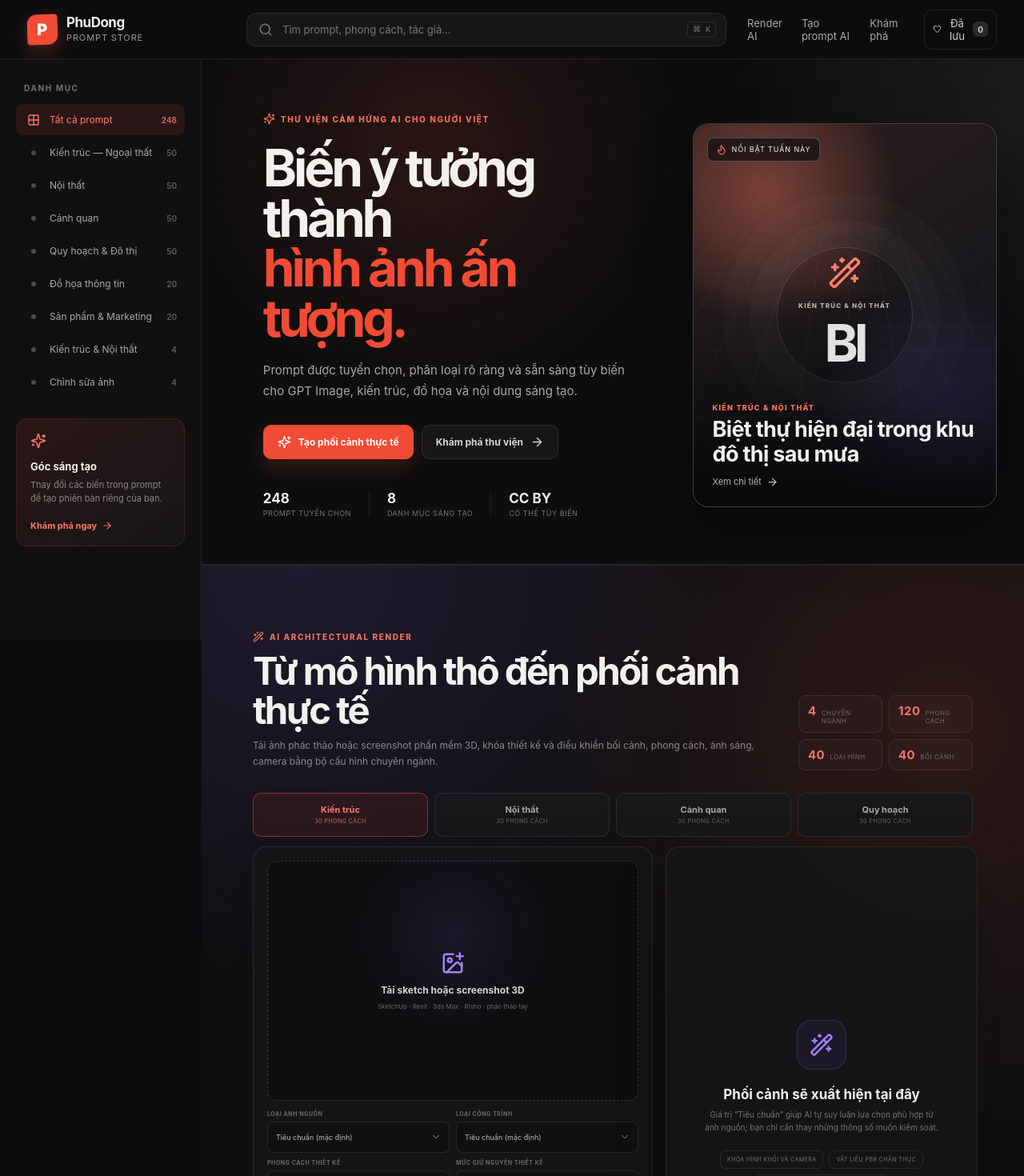
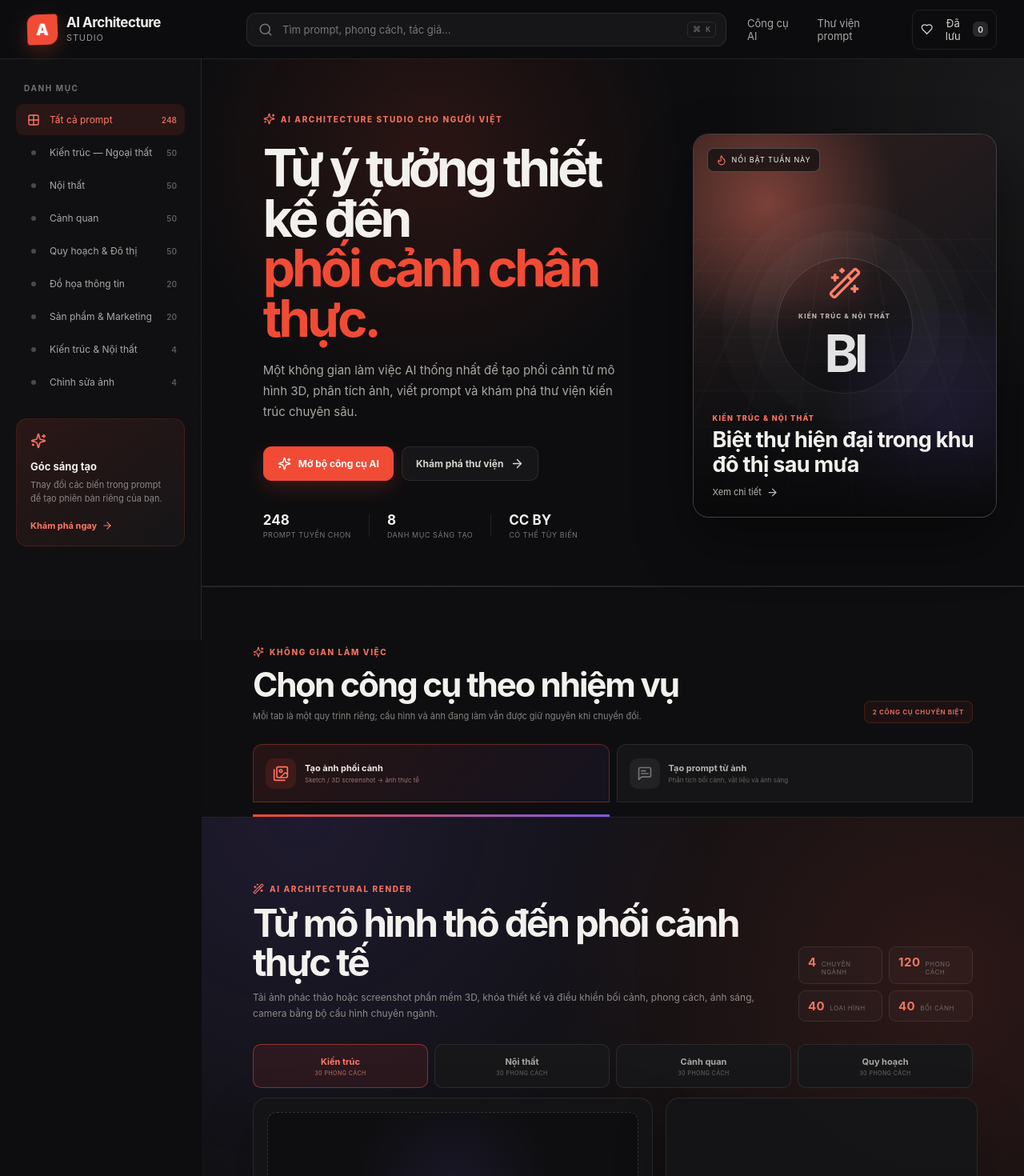
Before and after one commit to minhphu1509-cpu/phudong-prompt-store, a React (Vite) app: page / in a window 1280 px wide. Shown: the top 1470 px of the page at 80% size. Built offline with nearby package versions, Linux system fonts and the light colour scheme.

Commit message:
Rename site and organize AI tools into tabs

```diff
--- a/index.html
+++ b/index.html
@@ -4,8 +4,8 @@
     <meta charset="UTF-8" />
     <meta name="viewport" content="width=device-width, initial-scale=1.0" />
     <meta name="theme-color" content="#0d0d0f" />
-    <meta name="description" content="PhuDong Prompt Store - thư viện prompt AI tuyển chọn cho kiến trúc, đồ họa và sáng tạo hình ảnh." />
-    <title>PhuDong Prompt Store</title>
+    <meta name="description" content="AI Architecture Studio - công cụ tạo phối cảnh, phân tích ảnh và thư viện prompt AI chuyên sâu cho kiến trúc." />
+    <title>AI Architecture Studio</title>
   </head>
   <body>
     <div id="root"></div>
--- a/package.json
+++ b/package.json
@@ -2,7 +2,7 @@
   "name": "phudong-prompt-store",
   "private": true,
   "version": "1.0.0",
-  "description": "PhuDong Prompt Store - thu vien prompt AI truc quan cho cong dong sang tao Viet Nam",
+  "description": "AI Architecture Studio - cong cu tao phoi canh va thu vien prompt AI cho kien truc",
   "type": "module",
   "scripts": {
     "dev": "vite",
--- a/src/App.tsx
+++ b/src/App.tsx
@@ -1,7 +1,7 @@
 import { useEffect, useMemo, useRef, useState } from 'react'
 import {
   ArrowRight, Bookmark, Check, ChevronDown, Copy, ExternalLink, Flame, Github,
-  Grid2X2, Heart, Menu, Search, SlidersHorizontal, Sparkles, WandSparkles, X,
+  Grid2X2, Heart, Images, Menu, MessageSquareText, Search, SlidersHorizontal, Sparkles, WandSparkles, X,
 } from 'lucide-react'
 import rawPrompts from './data/prompts.json'
 import ImageAnalyzer from './ImageAnalyzer'
@@ -30,7 +30,7 @@ const applyArguments = (prompt: string, values: Record<string, string>) => promp
 )
 
 function BrandMark() {
-  return <span className="brand-mark" aria-hidden="true"><span>P</span></span>
+  return <span className="brand-mark" aria-hidden="true"><span>A</span></span>
 }
 
 function VisualPlaceholder({ item, large = false }: { item: PromptItem; large?: boolean }) {
@@ -57,9 +57,9 @@ function Header({ query, setQuery, favoriteCount, showFavorites, setShowFavorite
   return (
     <header className="site-header">
       <button className="icon-button mobile-menu" onClick={onMenu} aria-label="Mở bộ lọc"><Menu size={20} /></button>
-      <a className="brand" href="#top" aria-label="PhuDong Prompt Store - Trang chủ">
+      <a className="brand" href="#top" aria-label="AI Architecture Studio - Trang chủ">
         <BrandMark />
-        <span><strong>PhuDong</strong><small>Prompt Store</small></span>
+        <span><strong>AI Architecture</strong><small>Studio</small></span>
       </a>
       <label className="header-search">
         <Search size={18} />
@@ -72,9 +72,8 @@ function Header({ query, setQuery, favoriteCount, showFavorites, setShowFavorite
         <kbd>⌘ K</kbd>
       </label>
       <nav className="header-actions" aria-label="Điều hướng chính">
-        <a href="#render-studio">Render AI</a>
-        <a href="#analyzer">Tạo prompt AI</a>
-        <a href="#gallery">Khám phá</a>
+        <a href="#tools">Công cụ AI</a>
+        <a href="#gallery">Thư viện prompt</a>
         <button className={`favorites-button ${showFavorites ? 'active' : ''}`} onClick={() => setShowFavorites(!showFavorites)}>
           <Heart size={17} fill={showFavorites ? 'currentColor' : 'none'} />
           <span>Đã lưu</span><b>{favoriteCount}</b>
@@ -124,11 +123,11 @@ function Hero({ featured, onOpen }: { featured: PromptItem; onOpen: (prompt: Pro
   return (
     <section className="hero" id="top">
       <div className="hero-copy">
-        <div className="eyebrow"><Sparkles size={15} /> Thư viện cảm hứng AI cho người Việt</div>
-        <h1>Biến ý tưởng thành<br /><em>hình ảnh ấn tượng.</em></h1>
-        <p>Prompt được tuyển chọn, phân loại rõ ràng và sẵn sàng tùy biến cho GPT Image, kiến trúc, đồ họa và nội dung sáng tạo.</p>
+        <div className="eyebrow"><Sparkles size={15} /> AI Architecture Studio cho người Việt</div>
+        <h1>Từ ý tưởng thiết kế đến<br /><em>phối cảnh chân thực.</em></h1>
+        <p>Một không gian làm việc AI thống nhất để tạo phối cảnh từ mô hình 3D, phân tích ảnh, viết prompt và khám phá thư viện kiến trúc chuyên sâu.</p>
         <div className="hero-actions">
-          <a className="primary-button" href="#render-studio"><Sparkles size={17} /> Tạo phối cảnh thực tế</a>
+          <a className="primary-button" href="#tools"><Sparkles size={17} /> Mở bộ công cụ AI</a>
           <a className="secondary-button" href="#gallery">Khám phá thư viện <ArrowRight size={17} /></a>
         </div>
         <div className="hero-stats">
@@ -146,6 +145,29 @@ function Hero({ featured, onOpen }: { featured: PromptItem; onOpen: (prompt: Pro
           <small>{featured.category}</small><strong>{featured.title}</strong><span>Xem chi tiết <ArrowRight size={15} /></span>
         </span>
       </button>
+    </section>
+  )
+}
+
+type ToolTab = 'render' | 'prompt'
+
+function ToolWorkspace({ active, setActive, onCopy }: { active: ToolTab; setActive: (tab: ToolTab) => void; onCopy: (text: string) => void }) {
+  return (
+    <section className="tools-hub" id="tools">
+      <div className="tools-hub-heading">
+        <div><span className="section-kicker"><Sparkles size={14} /> Không gian làm việc</span><h2>Chọn công cụ theo nhiệm vụ</h2><p>Mỗi tab là một quy trình riêng; cấu hình và ảnh đang làm vẫn được giữ nguyên khi chuyển đổi.</p></div>
+        <span className="tools-hub-badge">2 công cụ chuyên biệt</span>
+      </div>
+      <div className="tool-tabs" role="tablist" aria-label="Nhóm công cụ AI">
+        <button role="tab" aria-selected={active === 'render'} aria-controls="render-tool-panel" className={active === 'render' ? 'active' : ''} onClick={() => setActive('render')}>
+          <span><Images size={20} /></span><strong>Tạo ảnh phối cảnh</strong><small>Sketch / 3D screenshot → ảnh thực tế</small>
+        </button>
+        <button role="tab" aria-selected={active === 'prompt'} aria-controls="prompt-tool-panel" className={active === 'prompt' ? 'active' : ''} onClick={() => setActive('prompt')}>
+          <span><MessageSquareText size={20} /></span><strong>Tạo prompt từ ảnh</strong><small>Phân tích bối cảnh, vật liệu và ánh sáng</small>
+        </button>
+      </div>
+      <div id="render-tool-panel" role="tabpanel" className={`tool-pane ${active === 'render' ? 'active' : ''}`} aria-hidden={active !== 'render'}><RenderStudio onCopy={onCopy} /></div>
+      <div id="prompt-tool-panel" role="tabpanel" className={`tool-pane ${active === 'prompt' ? 'active' : ''}`} aria-hidden={active !== 'prompt'}><ImageAnalyzer onCopy={onCopy} /></div>
     </section>
   )
 }
@@ -265,6 +287,7 @@ function App() {
   const [visibleCount, setVisibleCount] = useState(PAGE_SIZE)
   const [sidebarOpen, setSidebarOpen] = useState(false)
   const [showFavorites, setShowFavorites] = useState(false)
+  const [activeTool, setActiveTool] = useState<ToolTab>('render')
   const [toast, setToast] = useState('')
   const [favorites, setFavorites] = useState<Set<string>>(() => {
     try { return new Set(JSON.parse(localStorage.getItem('phudong-favorites') ?? '[]')) }
@@ -325,8 +348,7 @@ function App() {
       <Sidebar categories={categories} selectedCategory={selectedCategory} setSelectedCategory={setSelectedCategory} open={sidebarOpen} onClose={() => setSidebarOpen(false)} />
       <main className="main-content">
         <Hero featured={featured} onOpen={setSelected} />
-        <RenderStudio onCopy={copyPrompt} />
-        <ImageAnalyzer onCopy={copyPrompt} />
+        <ToolWorkspace active={activeTool} setActive={setActiveTool} onCopy={copyPrompt} />
         <section className="gallery-section" id="gallery">
           <div className="gallery-heading">
             <div>
@@ -356,7 +378,7 @@ function App() {
         </section>
 
         <section className="about-banner" id="about">
-          <div><span className="section-kicker">PhuDong Creative Lab</span><h2>Một prompt tốt là điểm khởi đầu, không phải giới hạn.</h2>
+          <div><span className="section-kicker">AI Architecture Studio</span><h2>Một prompt tốt là điểm khởi đầu, không phải giới hạn.</h2>
             <p>Tìm cảm hứng, thay biến nhanh và lưu lại bộ công thức hình ảnh phù hợp với quy trình sáng tạo của bạn.</p>
           </div>
           <a href="#gallery" className="primary-button">Bắt đầu khám phá <ArrowRight size={17} /></a>
@@ -364,9 +386,9 @@ function App() {
       </main>
 
       <footer>
-        <div className="footer-brand"><BrandMark /><span><strong>PhuDong Prompt Store</strong><small>Made for Vietnamese creators.</small></span></div>
+        <div className="footer-brand"><BrandMark /><span><strong>AI Architecture Studio</strong><small>Made for Vietnamese creators.</small></span></div>
         <p>Nội dung được chuyển thể từ{' '}<a href="https://github.com/YouMind-OpenLab/awesome-gpt-image-2" target="_blank" rel="noreferrer">YouMind OpenLab <Github size={13} /></a>{' '}theo giấy phép <a href="https://creativecommons.org/licenses/by/4.0/" target="_blank" rel="noreferrer">CC BY 4.0</a>.</p>
-        <span>© 2026 PhuDong AI Studio</span>
+        <span>© 2026 AI Architecture Studio</span>
       </footer>
 
       {selected && <PromptDialog item={selected} favorite={favorites.has(selected.id)} onFavorite={toggleFavorite} onClose={() => setSelected(null)} onCopy={copyPrompt} />}
--- a/src/styles.css
+++ b/src/styles.css
@@ -120,6 +120,13 @@ button { color: inherit; } a { color: inherit; text-decoration: none; } img { di
 .visual-caption small { color: #ff7563; font-size: 9px; font-weight: 800; text-transform: uppercase; letter-spacing: .14em; }
 .visual-caption strong { margin: 6px 0 12px; font-size: clamp(18px,2.2vw,27px); line-height: 1.15; letter-spacing: -.025em; }
 .visual-caption > span { display: flex; align-items: center; gap: 6px; color: #bbb8b4; font-size: 11px; }
+
+.tools-hub { position: relative; padding-top: 72px; border-top: 1px solid var(--line); background: #0e0e10; scroll-margin-top: 72px; }
+.tools-hub-heading { display: flex; align-items: flex-end; justify-content: space-between; gap: 35px; padding: 0 clamp(34px,5vw,82px) 26px; }
+.tools-hub-heading > div { max-width: 730px; }.tools-hub-heading h2 { margin: 8px 0 8px; font-size: clamp(31px,3.3vw,47px); line-height: 1.05; letter-spacing: -.05em; }.tools-hub-heading p { margin: 0; color: #85827f; font-size: 11px; line-height: 1.65; }.tools-hub-badge { flex: 0 0 auto; padding: 8px 10px; border: 1px solid rgba(241,75,53,.22); border-radius: 8px; background: rgba(241,75,53,.06); color: #d76d5d; font-size: 8px; font-weight: 750; text-transform: uppercase; letter-spacing: .08em; }
+.tool-tabs { display: grid; grid-template-columns: repeat(2,minmax(260px,1fr)); gap: 9px; padding: 0 clamp(34px,5vw,82px) 18px; border-bottom: 1px solid var(--line); }
+.tool-tabs button { position: relative; min-height: 73px; display: grid; grid-template-columns: auto 1fr; grid-template-rows: auto auto; column-gap: 11px; align-content: center; padding: 11px 15px; border: 1px solid var(--line); border-radius: 12px 12px 0 0; background: #151517; color: #8d8a87; text-align: left; cursor: pointer; transition: .2s; }.tool-tabs button > span { width: 38px; height: 38px; grid-row: 1/3; display: grid; place-items: center; border-radius: 10px; background: #222225; color: #777477; }.tool-tabs strong { align-self: end; color: #b7b3af; font-size: 11px; }.tool-tabs small { align-self: start; margin-top: 3px; color: #656361; font-size: 8px; }.tool-tabs button::after { content: ""; position: absolute; left: -1px; right: -1px; bottom: -19px; height: 3px; background: transparent; }.tool-tabs button:hover { border-color: rgba(255,255,255,.16); }.tool-tabs button.active { border-color: rgba(241,75,53,.35); background: linear-gradient(135deg,rgba(241,75,53,.11),rgba(113,84,218,.08)); }.tool-tabs button.active > span { background: rgba(241,75,53,.13); color: #ff7663; }.tool-tabs button.active strong { color: #f0ece7; }.tool-tabs button.active small { color: #9a7770; }.tool-tabs button.active::after { background: linear-gradient(90deg,#f14b35,#795ce2); }
+.tool-pane { display: none; }.tool-pane.active { display: block; }.tool-pane > .render-section,.tool-pane > .analyzer-section { border-top: 0; }
 
 .render-section { padding: 80px clamp(34px,5vw,82px) 90px; border-top: 1px solid var(--line); background: radial-gradient(circle at 12% 0,rgba(104,78,192,.17),transparent 30%),radial-gradient(circle at 90% 14%,rgba(241,75,53,.13),transparent 32%),#101012; }
 .render-heading { display: flex; justify-content: space-between; align-items: flex-end; gap: 35px; margin-bottom: 28px; }
@@ -311,6 +318,7 @@ footer a { display: inline-flex; align-items: center; gap: 3px; color: #999693;
   .site-header { grid-template-columns: 218px 1fr auto; gap: 18px; padding: 0 22px; }
   .header-actions > a { display: none; } .sidebar { width: 222px; } .main-content, footer { margin-left: 222px; }
   .hero { grid-template-columns: 1.1fr .9fr; gap: 38px; padding-inline: 50px; } .hero h1 { font-size: 57px; }
+  .tools-hub-heading,.tool-tabs { padding-inline: 42px; }
   .render-section { padding-inline: 42px; } .render-workspace { grid-template-columns: 1fr; } .render-output-panel { min-height: 520px; position: static; }.render-empty { min-height: 518px; }
   .analyzer-section { padding-inline: 42px; } .analyzer-workspace { grid-template-columns: 1fr; }
   .analyzer-output { min-height: 0; } .output-placeholder { min-height: 360px; }
@@ -324,6 +332,7 @@ footer a { display: inline-flex; align-items: center; gap: 3px; color: #999693;
   .sidebar-scrim { position: fixed; z-index: 65; inset: 0; display: block; border: 0; background: rgba(0,0,0,.65); opacity: 0; pointer-events: none; transition: opacity .25s; }
   .sidebar-scrim.visible { opacity: 1; pointer-events: auto; } .main-content, footer { margin-left: 0; } .main-content { padding-top: 68px; }
   .hero { min-height: auto; grid-template-columns: 1fr; padding: 58px 34px; } .hero-copy { max-width: 680px; }
+  .tools-hub-heading { align-items: flex-start; flex-direction: column; }.tools-hub-badge { align-self: flex-start; }
   .render-heading { align-items: flex-start; flex-direction: column; }.render-counts { width: 100%; grid-template-columns: repeat(4,1fr); }.render-counts span { min-width: 0; }
   .analyzer-heading { align-items: flex-start; flex-direction: column; } .provider-list article { grid-template-columns: 1fr 1fr; }
   .provider-list .provider-switch { grid-column: 1/-1; } .analysis-detail-grid { grid-template-columns: repeat(2,1fr); }
@@ -336,6 +345,7 @@ footer a { display: inline-flex; align-items: center; gap: 3px; color: #999693;
   .hero h1 { margin-top: 15px; font-size: 43px; } .hero-copy > p { font-size: 13px; } .hero-actions { align-items: stretch; flex-direction: column; }
   .hero-actions > * { width: 100%; } .hero-stats { gap: 14px; justify-content: space-between; } .hero-stats span { font-size: 7px; }
   .featured-visual { height: 420px; min-height: 0; } .gallery-section { padding: 58px 16px 70px; }
+  .tools-hub { padding-top: 54px; }.tools-hub-heading,.tool-tabs { padding-inline: 16px; }.tool-tabs { grid-template-columns: 1fr; }.tool-tabs button { border-radius: 10px; }.tool-tabs button::after { bottom: -1px; height: 2px; }.tools-hub-heading { padding-bottom: 20px; }
   .render-section { padding: 58px 16px 66px; }.render-counts { grid-template-columns: repeat(2,1fr); }.discipline-tabs { grid-template-columns: repeat(2,1fr); }.render-config-panel { padding: 12px; }.render-source { height: 270px; }.render-fields { grid-template-columns: 1fr; }.render-notes { grid-column: auto; }.render-provider { grid-template-columns: 1fr; }.render-provider-head { align-items: flex-start; flex-wrap: wrap; }.render-provider-head select { margin-left: 0; }.render-output-panel,.render-empty { min-height: 430px; }.render-output-panel > img { min-height: 390px; }.render-empty { padding: 28px 18px; }
   .analyzer-section { padding: 58px 16px 66px; } .privacy-pill { width: 100%; } .analyzer-toolbar { grid-template-columns: 1fr; }
   .settings-toggle { justify-content: center; } .provider-settings { padding: 11px; } .provider-settings-head { flex-direction: column; }
```
Also changed, not shown: 2 other files (tests, documents, lock files or other folders).
